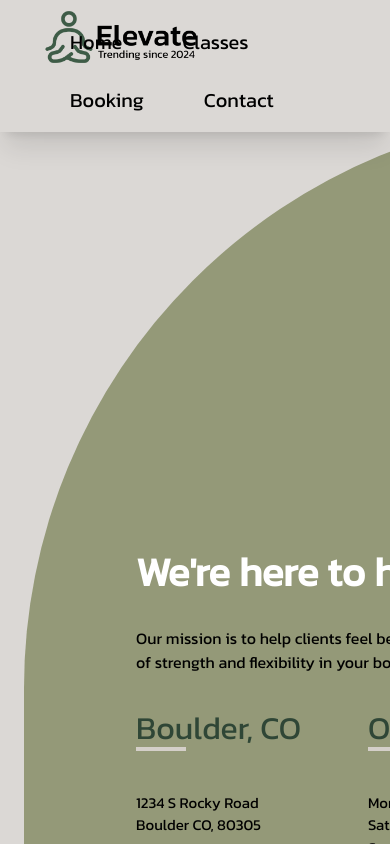
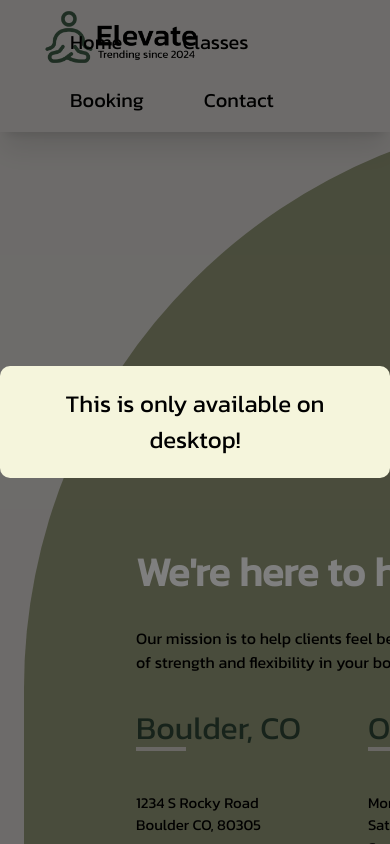
Before and after one commit to Carlie16604/Elevate, a React (Vite) app: page /Contact in a window 390 px wide. Shown: the top 844 px of the page. Built offline with nearby package versions, Linux system fonts and the light colour scheme.

Commit message:
added pop-up message for smaller screen sizes

```diff
--- a/src/App.jsx
+++ b/src/App.jsx
@@ -1,4 +1,4 @@
-import React, { useEffect } from "react"
+import React, { useEffect, useState } from "react"
 import { BrowserRouter as Router, Routes, Route } from "react-router-dom"
 import './index.css'
 import Main from './pages/Main'
@@ -9,34 +9,31 @@ import Footer from './pages/Components/Footer'
 
 const App = () => {
 
-  // useEffect(() => {
-  //   function checkscreenHeight() {
-  //     const screenHeight = window.innerHeight;
-  //     const messageElement = document.getElementById("desktopMessage");
+  const [isMobile, setIsMobile] = useState(false);
 
-  //     if (screenHeight > 700) {
-  //       messageElement.classList.remove("hidden");
-  //     } else {
-  //       messageElement.classList.add("hidden");
-  //     }
-  //   }
+  useEffect(() => {
+    const handleResize = () => {
+      setIsMobile(window.innerWidth < 1200);
+    };
 
-  //   checkscreenHeight();
-  //   window.addEventListener('resize', checkscreenHeight);
+    handleResize();
 
-  //   return () => {
-  //     window.removeEventListener('resize', checkscreenHeight);
-  //   };
-  // }, []);
+    window.addEventListener('resize', handleResize);
+
+    return () => {
+      window.removeEventListener('resize', handleResize);
+    };
+  }, []);
+
 
   return (
     <Router>
       <>
-        {/* <div id="desktopMessage" className="hidden">
-          <div className="message-content">
-            <p>This is only available on desktop!</p>
-          </div>
-        </div> */}
+      {isMobile && (
+        <div className='desktopMessage'>
+          <p>This is only available on desktop!</p>
+        </div>
+      )}
         <Routes>
           <Route path='/' element={<Main />}/>
           <Route path='/Booking' element={<Booking />}/>
--- a/src/index.css
+++ b/src/index.css
@@ -167,7 +167,8 @@
 
 /* Global -------------------------------------------------------------------------- */
 
-#desktopMessage {
+.desktopMessage {
+  display: flex;
   position: fixed;
   top: 0;
   left: 0;
@@ -180,7 +181,7 @@
   z-index: 1000;
 }
 
-.message-content {
+.desktopMessage p {
   background-color: beige;
   padding: 20px;
   border-radius: 10px;
@@ -188,8 +189,10 @@
   font-size: 1.5rem;
 }
 
-.hidden {
-  display: none;
+@media (max-width: 1200px) {
+  .desktopMessage {
+    display: flex;
+  }
 }
 
 .socials {
```
